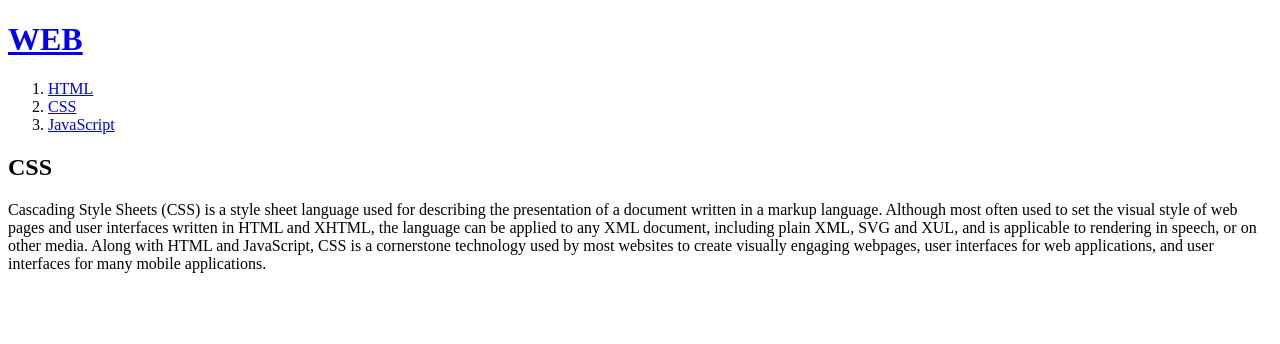
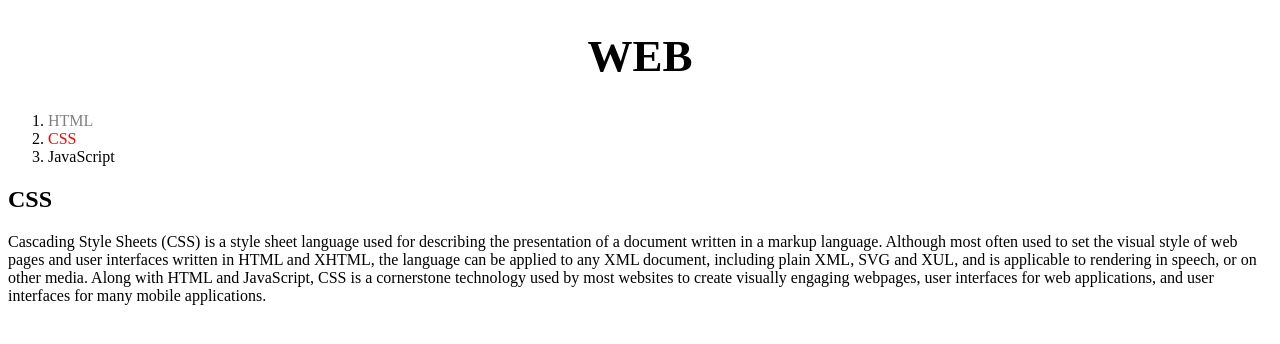
Before and after one commit to cloud-gureum/WEB_study, a plain HTML site: page 2.html in a window 1280 px wide. Drawn offline with Linux system fonts and the light colour scheme.

Commit message:
WEB2_CSS-7

```diff
--- a/2.html
+++ b/2.html
@@ -4,20 +4,41 @@
 <head>
     <meta charset="UTF-8">
     <meta name="viewport" content="width=device-width, initial-scale=1.0">
+    <style>
+        a {
+            color: black;
+            text-decoration: none;
+        }
+        #active {
+            color: red;
+        }
+        .saw {
+            color: gray;
+        }
+        h1 {
+            font-size: 45px;
+            text-align: center;
+        }
+    </style>
     <title>WEB1 - CSS</title>
 </head>
 
 <body>
     <h1><a href="index.html">WEB</a></h1>
     <ol>
-        <li><a href="1.html">HTML</a></li>
-        <li><a href="2.html">CSS</a></li>
+        <li><a href="1.html" class="saw">HTML</a></li>
+        <li><a href="2.html" class="saw" id="active">CSS</a></li>
         <li><a href="3.html">JavaScript</a></li>
     </ol>
 
     <h2>CSS</h2>
     <p>
-        Cascading Style Sheets (CSS) is a style sheet language used for describing the presentation of a document written in a markup language. Although most often used to set the visual style of web pages and user interfaces written in HTML and XHTML, the language can be applied to any XML document, including plain XML, SVG and XUL, and is applicable to rendering in speech, or on other media. Along with HTML and JavaScript, CSS is a cornerstone technology used by most websites to create visually engaging webpages, user interfaces for web applications, and user interfaces for many mobile applications.
+        Cascading Style Sheets (CSS) is a style sheet language used for describing the presentation of a document
+        written in a markup language. Although most often used to set the visual style of web pages and user interfaces
+        written in HTML and XHTML, the language can be applied to any XML document, including plain XML, SVG and XUL,
+        and is applicable to rendering in speech, or on other media. Along with HTML and JavaScript, CSS is a
+        cornerstone technology used by most websites to create visually engaging webpages, user interfaces for web
+        applications, and user interfaces for many mobile applications.
     </p>
 </body>
 
```
